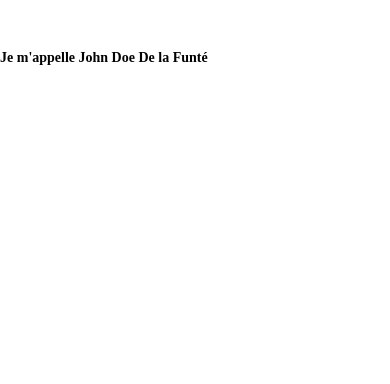
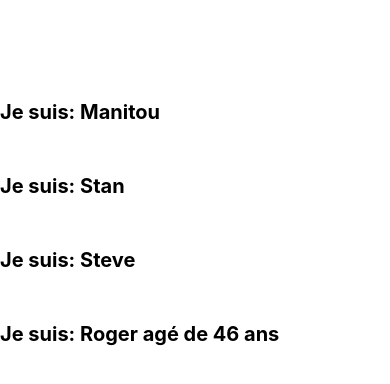
Before and after one commit to uss-learn/react-native, a React Native app: screen / in a window 390 px wide. Shown: the top 384 px of the page. Built offline with nearby package versions, Linux system fonts and the light colour scheme.

Commit message:
learn: End of props

```diff
--- a/App.js
+++ b/App.js
@@ -1,5 +1,15 @@
 import React from 'react'
 import {View, Text, Button, StyleSheet} from "react-native";
+
+const Person = ({name, age}) => {
+    return (
+        <View style={styles.wrapper}>
+            <Text style={styles.textTwo}>
+                Je suis: {name} {age?`agé de ${age} ans`: ''}
+            </Text>
+        </View>
+    );
+};
 
 export default function App() {
     const getNames = (firstname, secondName, lastname) => {
@@ -7,9 +17,10 @@ export default function App() {
     }
     return (
         <View style={styles.wrapper}>
-            <Text style={styles.textOne}>
-                Je m'appelle {getNames('John', 'Doe', 'De la Funté')}
-            </Text>
+            <Person name={"Manitou"}/>
+            <Person name={"Stan"}/>
+            <Person name={"Steve"}/>
+            <Person name={"Roger"} age={46}/>
         </View>
     )
 }
@@ -20,7 +31,7 @@ const styles = StyleSheet.create({
         flexDirection: 'column'
     },
     viewOne: {backgroundColor: 'green'},
-    textOne: {fontFamily: 'Cochin', fontWeight: 'bold'},
+    textOne: {fontWeight: 'bold'},
     viewTwo: {backgroundColor: 'tomato'},
-    textTwo: {fontFamily: 'Cochin', fontSize: 20, fontWeight: 'bold', color: 'white'},
+    textTwo: {fontSize: 20, fontWeight: 'bold', color: 'black'},
 })
```
